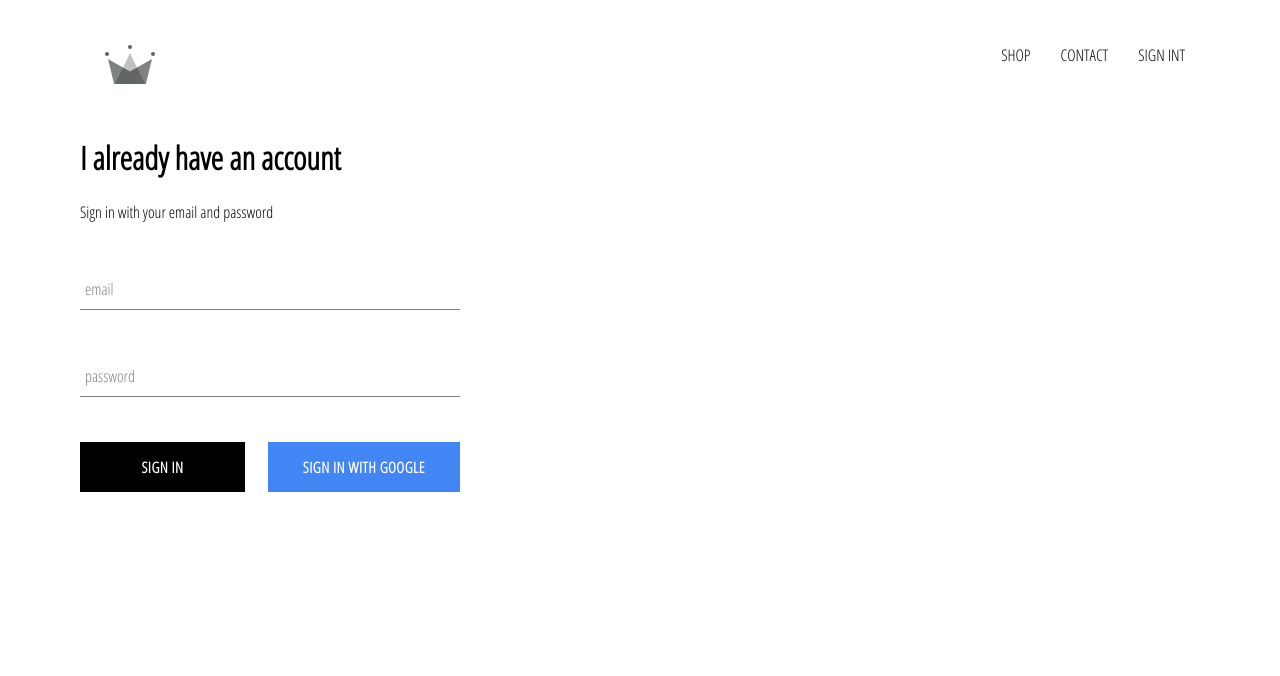
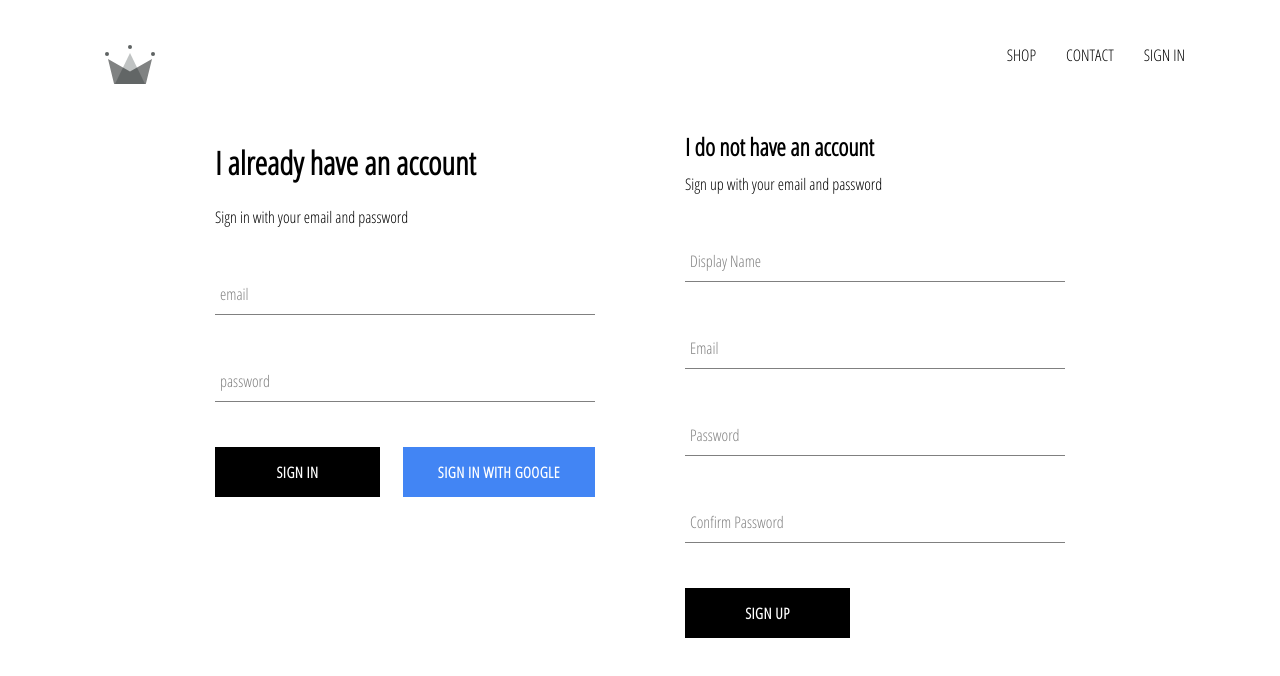
Before and after one commit to fgrust/crwn-clothing, a React (Create React App) app: page /signin in a window 1280 px wide. Shown: the top 676 px of the page. Built offline with nearby package versions, Linux system fonts and the light colour scheme; no server answers.

Commit message:
Add firebase utils, Add features to store authenticated user

```diff
--- a/src/App.js
+++ b/src/App.js
@@ -7,7 +7,7 @@ import HomePage from "./pages/homepage/homepage.component";
 import ShopPage from "./pages/shop/shop.component";
 import SignInAndSignUpPage from "./pages/sign-in-and-sign-up/sign-in-and-sign-up.component";
 import Header from "./components/header/header.component";
-import { auth } from "./firebase/firebase.utils";
+import { auth, createUserProfileDocument } from "./firebase/firebase.utils";
 
 class App extends React.Component {
   constructor() {
@@ -21,10 +21,22 @@ class App extends React.Component {
   unsubscribeFromAuth = null;
 
   componentDidMount() {
-    this.unsubscribeFromAuth = auth.onAuthStateChanged(user => {
-      this.setState({ currentUser: user });
+    this.unsubscribeFromAuth = auth.onAuthStateChanged(async userAuth => {
+      if (userAuth) {
+        const userRef = await createUserProfileDocument(userAuth);
 
-      console.log(user);
+        userRef.onSnapshot(snapShot => {
+          this.setState({
+            currentUser: {
+              id: snapShot.id,
+              ...snapShot.data()
+            }
+          });
+
+          console.log(this.state);
+        });
+      }
+      this.setState({ currentUser: userAuth });
     });
   }
 
--- a/src/components/header/header.component.jsx
+++ b/src/components/header/header.component.jsx
@@ -25,7 +25,7 @@ const Header = ({ currentUser }) => (
         </div>
       ) : (
         <Link className="option" to="/signin">
-          SIGN INT
+          SIGN IN
         </Link>
       )}
     </div>
--- a/src/components/sign-in/sign-in.component.jsx
+++ b/src/components/sign-in/sign-in.component.jsx
@@ -28,6 +28,7 @@ class SignIn extends React.Component {
   };
 
   render() {
+    const { email, password } = this.state;
     return (
       <div className="sign-in">
         <h1>I already have an account</h1>
@@ -37,7 +38,7 @@ class SignIn extends React.Component {
           <FormInput
             name="email"
             type="email"
-            value={this.state.email}
+            value={email}
             handleChange={this.handleChange}
             label="email"
             required
@@ -45,7 +46,7 @@ class SignIn extends React.Component {
           <FormInput
             name="password"
             type="password"
-            value={this.state.password}
+            value={password}
             handleChange={this.handleChange}
             label="password"
             required
--- /dev/null
+++ b/src/components/sign-up/sign-up.component.jsx
@@ -0,0 +1,102 @@
+import React from "react";
+
+import FormInput from "../form-input/form-input.component";
+import CustomButton from "../custom-button/custom-button.component";
+
+import { auth, createUserProfileDocument } from "../../firebase/firebase.utils";
+
+import "./sign-up.styles.scss";
+
+class SignUp extends React.Component {
+  constructor() {
+    super();
+
+    this.state = {
+      displayName: "",
+      email: "",
+      password: "",
+      confirmPassword: ""
+    };
+  }
+
+  handleSubmit = async event => {
+    event.preventDefault();
+
+    const { displayName, email, password, confirmPassword } = this.state;
+
+    if (password !== confirmPassword) {
+      alert("passwords don't match");
+      return;
+    }
+
+    try {
+      const { user } = await auth.createUserWithEmailAndPassword(
+        email,
+        password
+      );
+
+      createUserProfileDocument(user, { displayName });
+
+      this.setState({
+        displayName: "",
+        email: "",
+        password: "",
+        confirmPassword: ""
+      });
+    } catch (err) {
+      console.log(err);
+    }
+  };
+
+  handleChange = event => {
+    const { name, value } = event.target;
+    this.setState({ [name]: value });
+  };
+
+  render() {
+    const { displayName, email, password, confirmPassword } = this.state;
+    return (
+      <div className="sign-up">
+        <h2 className="title">I do not have an account</h2>
+        <span>Sign up with your email and password</span>
+        <form className="sign-up-form" onSubmit={this.handleSubmit}>
+          <FormInput
+            type="text"
+            name="displayName"
+            value={displayName}
+            handleChange={this.handleChange}
+            label="Display Name"
+            required
+          />
+          <FormInput
+            type="email"
+            name="email"
+            value={email}
+            handleChange={this.handleChange}
+            label="Email"
+            required
+          />
+          <FormInput
+            type="password"
+            name="password"
+            value={password}
+            handleChange={this.handleChange}
+            label="Password"
+            required
+          />
+          <FormInput
+            type="password"
+            name="confirmPassword"
+            value={confirmPassword}
+            handleChange={this.handleChange}
+            label="Confirm Password"
+            required
+          />
+          <CustomButton type="submit"> SIGN UP </CustomButton>
+        </form>
+      </div>
+    );
+  }
+}
+
+export default SignUp;
--- /dev/null
+++ b/src/components/sign-up/sign-up.styles.scss
@@ -0,0 +1,9 @@
+.sign-up {
+  display: flex;
+  flex-direction: column;
+  width: 380px;
+
+  .title {
+    margin: 10px 0;
+  }
+}
--- a/src/firebase/firebase.utils.js
+++ b/src/firebase/firebase.utils.js
@@ -13,6 +13,31 @@ const config = {
   measurementId: "G-XGM1X4BGK7"
 };
 
+export const createUserProfileDocument = async (userAuth, additionalData) => {
+  if (!userAuth) return;
+
+  const userRef = firestore.doc(`users/${userAuth.uid}`);
+
+  const snapShot = await userRef.get();
+
+  if (!snapShot.exists) {
+    const { displayName, email } = userAuth;
+    const createdAt = new Date();
+
+    try {
+      await userRef.set({
+        displayName,
+        email,
+        createdAt,
+        ...additionalData
+      });
+    } catch (err) {
+      console.log("error creating  user", err.message);
+    }
+  }
+  return userRef;
+};
+
 firebase.initializeApp(config);
 
 export const auth = firebase.auth();
--- a/src/pages/sign-in-and-sign-up/sign-in-and-sign-up.component.jsx
+++ b/src/pages/sign-in-and-sign-up/sign-in-and-sign-up.component.jsx
@@ -1,12 +1,14 @@
 import React from "react";
 
 import SignIn from "../../components/sign-in/sign-in.component";
+import SignUp from "../../components/sign-up/sign-up.component";
 
 import "./sign-in-and-sign-up.styles.scss";
 
 const SignInAndSignUpPage = () => (
   <div className="sign-in-and-sign-up">
     <SignIn />
+    <SignUp />
   </div>
 );
 
--- a/src/pages/sign-in-and-sign-up/sign-in-and-sign-up.styles.scss
+++ b/src/pages/sign-in-and-sign-up/sign-in-and-sign-up.styles.scss
@@ -0,0 +1,6 @@
+.sign-in-and-sign-up {
+  width: 850px;
+  display: flex;
+  justify-content: space-between;
+  margin: 30px auto;
+}
```
Also changed, not shown: src/test.js (added, +12 -0 lines).
